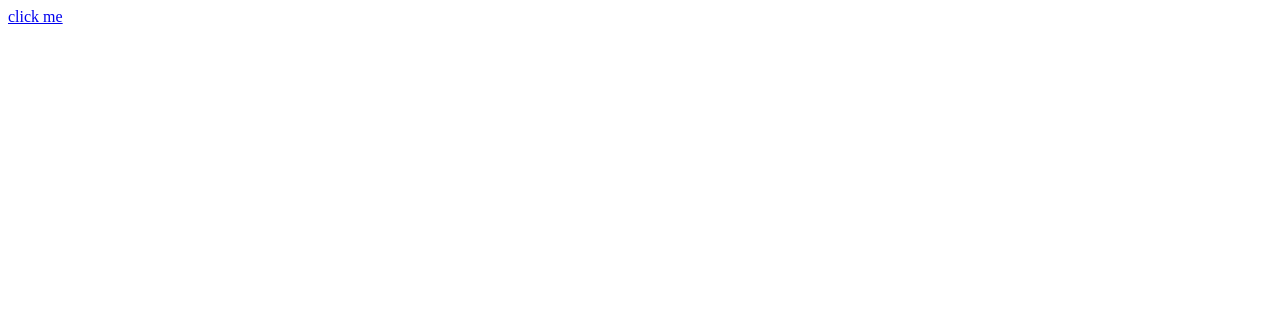
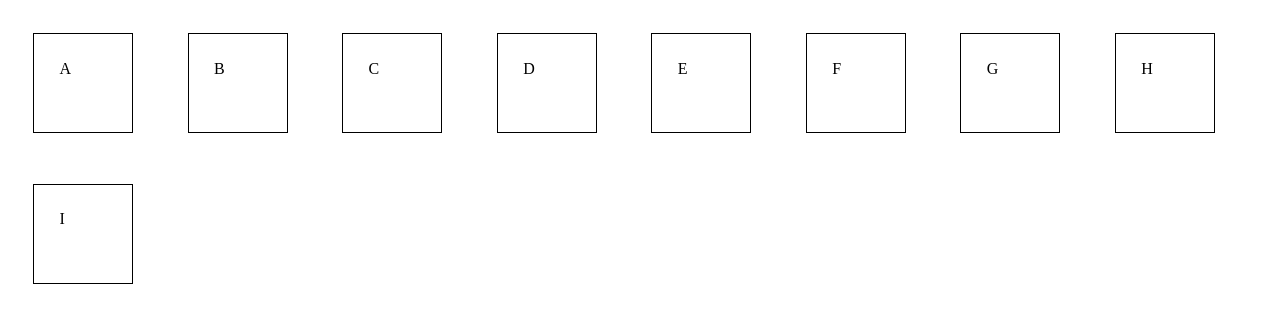
Before and after one commit to androidmaziou/git_test, a plain HTML site: page testbed.html in a window 1280 px wide. Drawn offline with Linux system fonts and the light colour scheme.

Commit message:
Added stylesheet for random code

```diff
--- /dev/null
+++ b/testbed.css
@@ -0,0 +1,9 @@
+div {
+    box-sizing: border-box;
+    border: 1px solid black;
+    width: 100px;
+    height: 100px;
+    margin: 2%;
+    padding: 2%;
+    display: inline-block;
+}
--- a/testbed.html
+++ b/testbed.html
@@ -2,9 +2,18 @@
 <html lang="en">
     <head>
         <meta charset="UTF-8">
-        <title>Random Code</title>
+        <title>Webpage</title>
+        <link href="./testbed.css" rel="stylesheet">
     </head>
     <body>
-        <a href="email" target="_blank">click me</a>
+        <div tabindex="1">A</div>
+        <div tabindex="2">B</div>
+        <div tabindex="3">C</div>
+        <div tabindex="4">D</div>
+        <div tabindex="5">E</div>
+        <div tabindex="6">F</div>
+        <div tabindex="7">G</div>
+        <div tabindex="8">H</div>
+        <div tabindex="9" class="animate">I</div>
     </body>
 </html>
```
